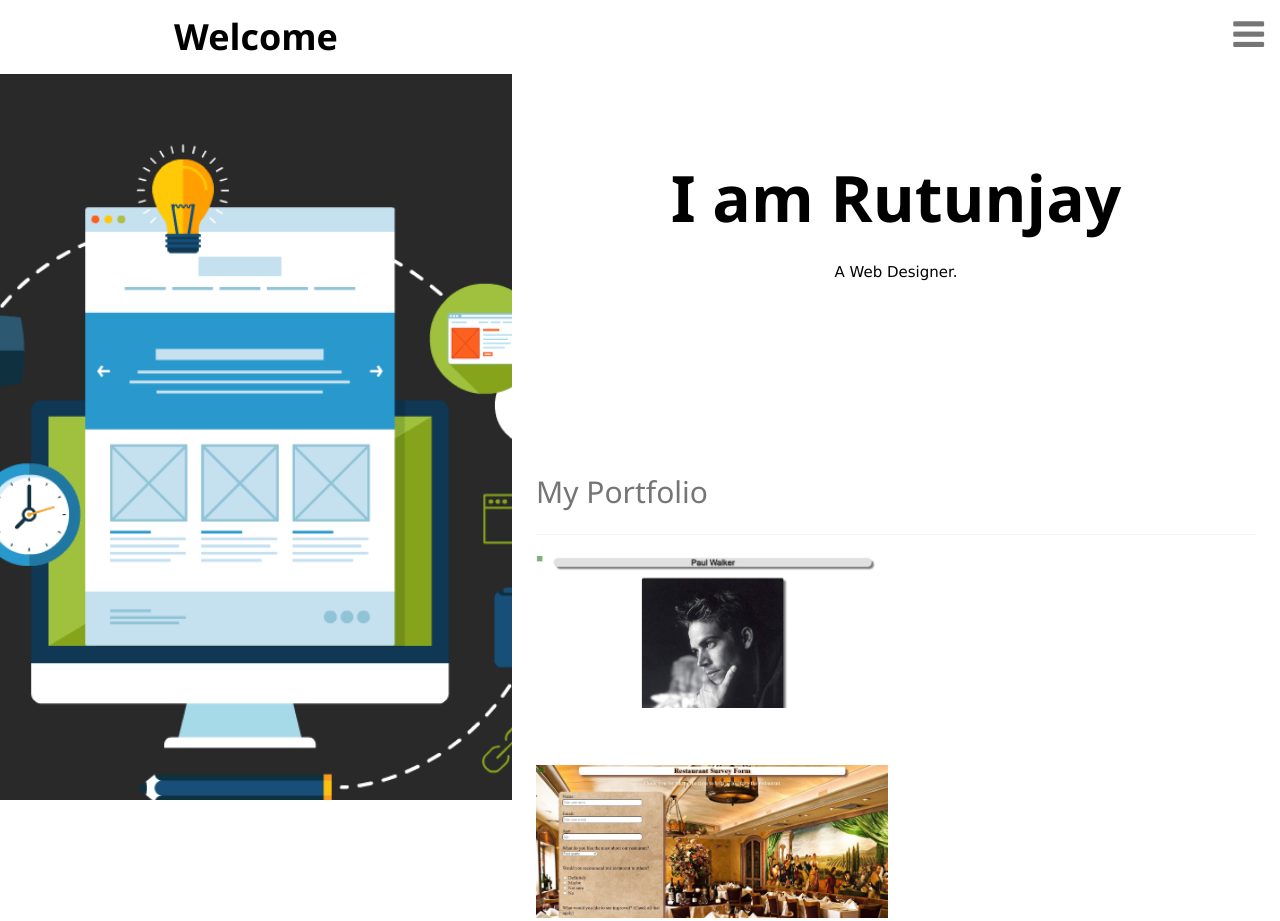
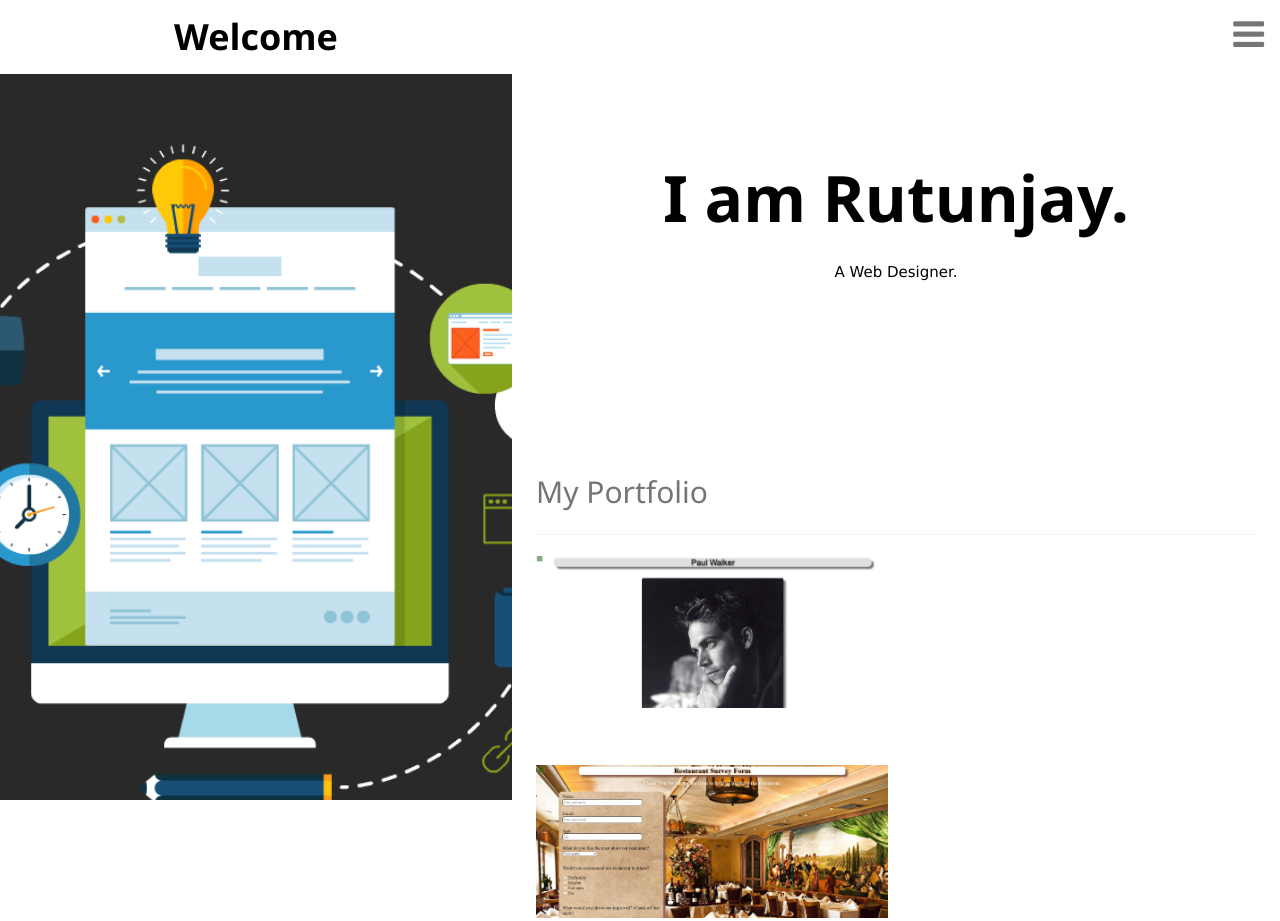
Before and after one commit to rrutunjay/Portfolio, a plain HTML site: page index.html in a window 1280 px wide. Shown: the top 921 px of the page. Drawn offline with nearby package versions, Linux system fonts and the light colour scheme.

Commit message:
Update index.html

```diff
--- a/index.html
+++ b/index.html
@@ -300,7 +300,7 @@ hr{border:0;border-top:1px solid #eee;margin:20px 0}
 
         <!-- Header -->
         <header class="w3-container w3-center" style="padding:128px 16px" id="home">
-            <h1 class="w3-jumbo"><b>I am Rutunjay</b></h1>
+            <h1 class="w3-jumbo"><b>I am Rutunjay.</b></h1>
             <p>A Web Designer.</p>
 <!--
             <img src="/w3images/profile_girl.jpg" class="w3-image w3-hide-large w3-hide-small w3-round" style="display:block;width:60%;margin:auto;">
```
